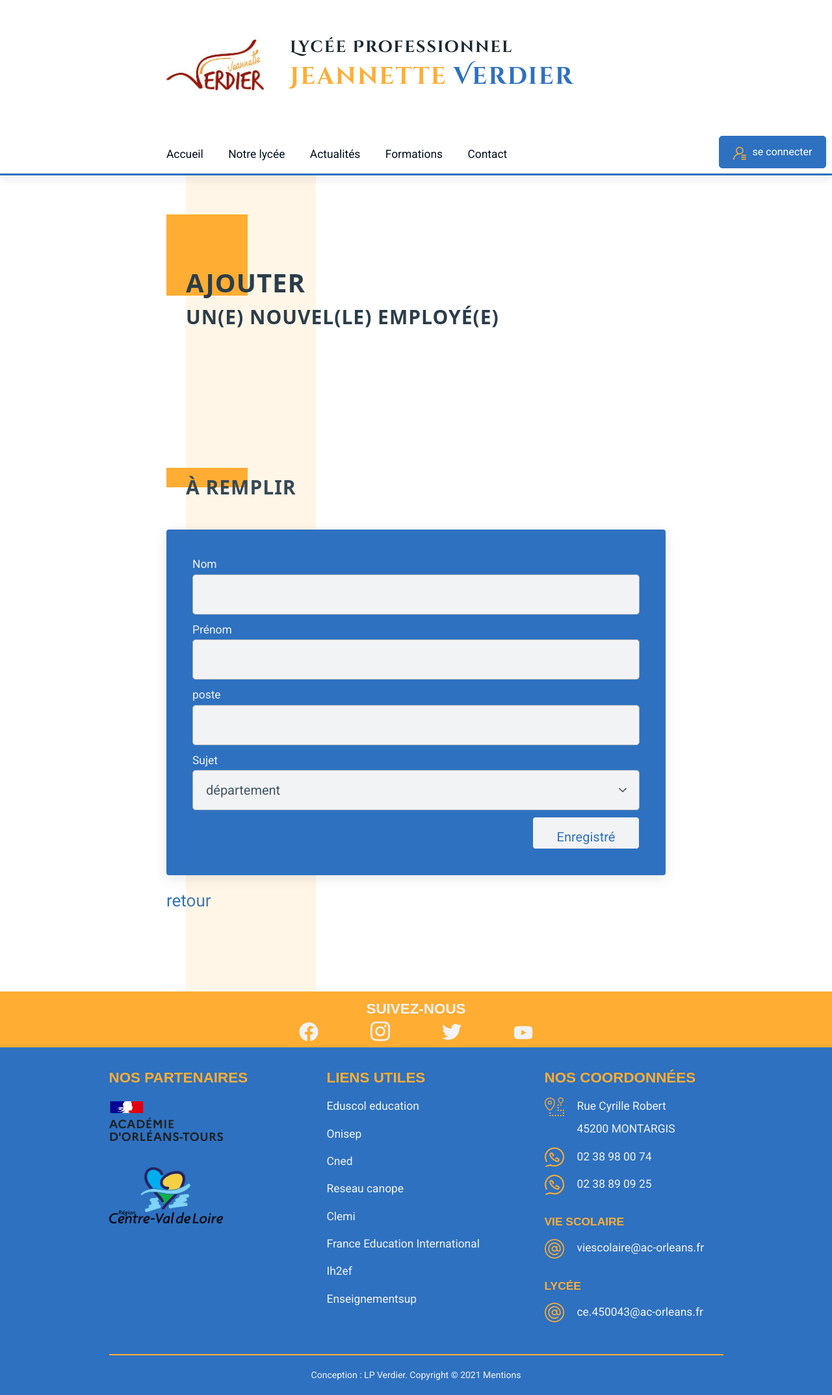
After one commit to WildCodeSchool/202302-orleans-php-project2-jeanetteverdier, a PHP site: template src/View/Admin/employee/add.html.twig in a window 1280 px wide. The commit adds this page. Shown: the whole page at 65% size. Run offline with PHP 8.4, Linux system fonts and the light colour scheme; the template is opened without the code that fills it, so the values that code supplies are empty; some libraries are stand-ins or nearby versions; some web fonts are replaced.

Commit message:
add more employee is done

```diff
--- a/src/Model/WorkDepartementsManager.php
+++ b/src/Model/WorkDepartementsManager.php
@@ -9,7 +9,7 @@ class WorkDepartementsManager extends AbstractManager
     public const TABLE = 'work_departement';
     public function selectAllWorkDepartement()
     {
-        $query = "SELECT name from work_departement";
+        $query = "SELECT * from work_departement";
         $statement = $this->pdo->query($query);
         return $statement->fetchAll();
     }
--- /dev/null
+++ b/src/View/Admin/employee/add.html.twig
@@ -0,0 +1,76 @@
+{% extends 'layout.html.twig' %}
+
+{% block title %}
+	Admin - Notre équipe -
+	{{ parent() }}
+{% endblock %}
+
+{% block stylesheet %}<link rel="stylesheet" href="/assets/css/Admin/employee/add.css">
+{% endblock %}
+
+{% block content %}
+	<main class="container">
+		<div class="background-line"></div>
+		<div class="main-title">
+			<div class="title-content">
+				<div class="bloc-square"></div>
+				<h3>
+					<span>Ajouter</span><br/>
+					un(e) nouvel(le) employé(e)</h3>
+			</div>
+			<div class="second-title">
+				<div class="bloc-rectangle"></div>
+				<h4>à remplir</h4>
+			</div>
+		</div>
+		<div class="formPage">
+			<form {# action="/admin/notre-equipe" #} method="post" class="form">
+				<div>
+					<label for="lastname">Nom</label>
+					<input type="text" name="lastname" id="lastname" value="{{ employe.lastname }}"/>
+					<div class="error">
+						{% if errors.lastname is not empty %}
+							{{ errors.lastname }}
+						{% endif %}
+					</div>
+				</div>
+				<div>
+					<label for="firstname">Prénom</label>
+					<input type="text" name="firstname" id="firstname" value="{{ employe.firstname }}"/>
+					<div class="error">
+						{% if errors.firstname is not empty %}
+							{{ errors.firstname }}
+						{% endif %}
+					</div>
+				</div>
+				<div>
+					<label for="post">poste</label>
+					<input type="text" name="post" id="post" value="{{ employe.post }}"/>
+					<div class="error">
+						{% if errors.post is not empty %}
+							{{ errors.post }}
+						{% endif %}
+					</div>
+				</div>
+				<div>
+					<label for="about">Sujet</label>
+					<select name="about" id="about" placeholder="Type de demande">
+						<option value="">département</option>
+						{% for workDepartement in workDepartements %}
+							<option value="{{ workDepartement.id }}">{{ workDepartement.name }}</option>
+						{% endfor %}
+					</select>
+					<div class="error">
+						{% if errors.about is not empty %}
+							{{ errors.about }}
+						{% endif %}
+					</div>
+				</div>
+				<button>Enregistré</button>
+			</form>
+		</div>
+		<div class="return">
+			<a href="/admin/notre-equipe">retour</a>
+		</div>
+	</main>
+{% endblock %}
--- a/src/View/Admin/employee/index.html.twig
+++ b/src/View/Admin/employee/index.html.twig
@@ -19,6 +19,7 @@
 					de notre équipe</h3>
 			</div>
 		</div>
+		<a href="notre-equipe/ajouter" role="button" class="buttonAdd">Ajouter</a>
 		{% for workDepartement in workDepartements %}
 			<div class="main-title">
 				<div class="second-title">
--- a/src/routes.php
+++ b/src/routes.php
@@ -18,4 +18,5 @@ return [
     'formations/show' => ['TrainingController', 'show', ['id']],
     'notre-equipe' => ['EmployeeController', 'index',],
     'admin/notre-equipe' => ['AdminEmployeeController', 'index',],
+    'admin/notre-equipe/ajouter' => ['AdminEmployeeController', 'add',],
 ];
```
Also changed, not shown: src/Controller/AdminEmployeeController.php (+53 -0 lines), src/Model/EmployeeManager.php (+16 -0 lines), public/assets/css/Admin/employee/add.css (added), public/assets/css/Admin/employee/employeeIndex.css.
